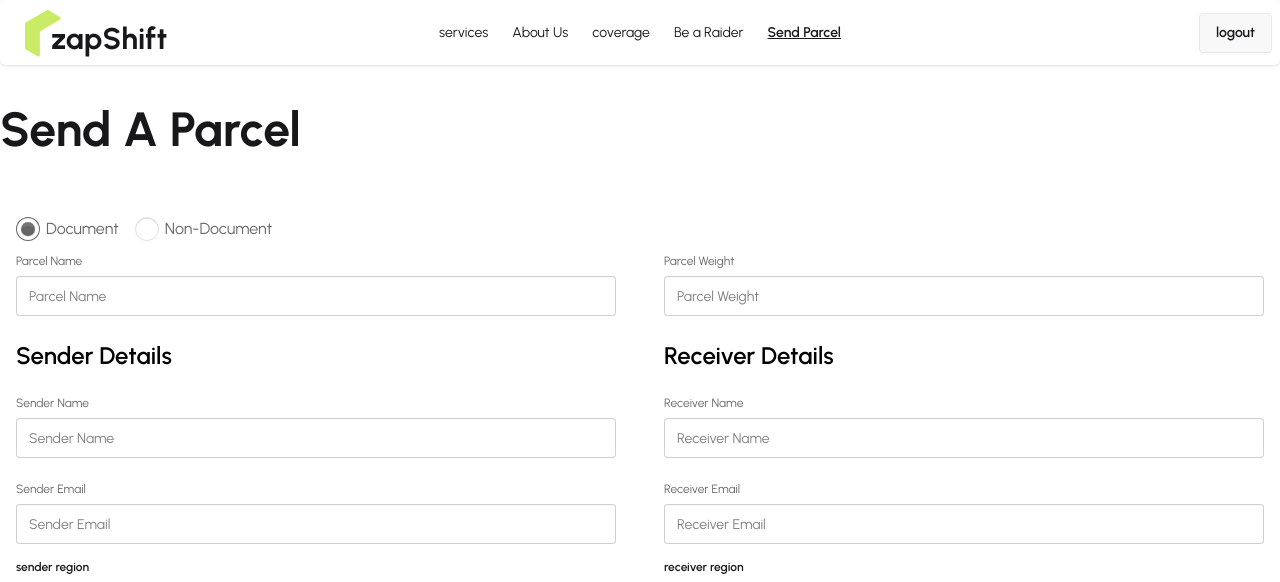
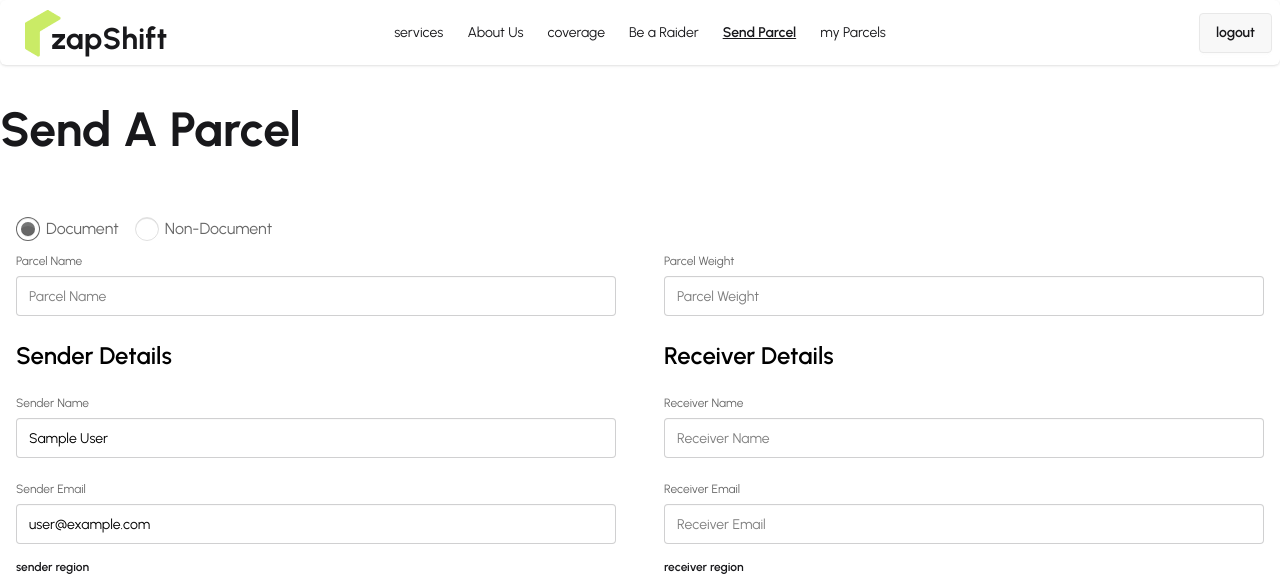
Before and after one commit to jahidul2025/zap-shift-client, a React (Vite) app: page /send-parcel in a window 1280 px wide. Shown: the top 582 px of the page. Built offline with nearby package versions, Linux system fonts and the light colour scheme; no server answers; sample sign-in values are in the browser's storage.

Commit message:
Add React Query and implement dashboard layout with MyParcels page

```diff
--- a/package.json
+++ b/package.json
@@ -12,6 +12,7 @@
   "dependencies": {
     "@tailwindcss/postcss": "^4.2.4",
     "@tailwindcss/vite": "^4.2.4",
+    "@tanstack/react-query": "^5.100.11",
     "axios": "^1.16.0",
     "firebase": "^12.12.1",
     "leaflet": "^1.9.4",
--- /dev/null
+++ b/src/hooks/useAxioesSecure.jsx
@@ -0,0 +1,10 @@
+import axios from "axios";
+
+const AxiosSecure = axios.create({
+    baseURL: 'http://localhost:3000'
+})
+const useAxiosSecure = () => {
+    return AxiosSecure;
+};
+
+export default useAxiosSecure;
--- /dev/null
+++ b/src/layouts/DashBoardLayout.jsx
@@ -0,0 +1,55 @@
+import { Link, NavLink, Outlet } from "react-router";
+import { TbTruckDelivery } from "react-icons/tb";
+
+
+const DashBoardLayout = () => {
+    return <div className="drawer lg:drawer-open max-w-7xl mx-auto">
+        <input id="my-drawer-4" type="checkbox" className="drawer-toggle" />
+        <div className="drawer-content">
+            {/* Navbar */}
+            <nav className="navbar w-full bg-base-300">
+                <label  htmlFor="my-drawer-4" aria-label="open sidebar" className="btn btn-square btn-ghost">
+                    {/* Sidebar toggle icon */}
+                    <svg xmlns="http://www.w3.org/2000/svg" viewBox="0 0 24 24" strokeLinejoin="round" strokeLinecap="round" strokeWidth="2" fill="none" stroke="currentColor" className="my-1.5 inline-block size-4"><path d="M4 4m0 2a2 2 0 0 1 2 -2h12a2 2 0 0 1 2 2v12a2 2 0 0 1 -2 2h-12a2 2 0 0 1 -2 -2z"></path><path d="M9 4v16"></path><path d="M14 10l2 2l-2 2"></path></svg>
+                </label>
+                <div className="px-4">Zap Shift Dashboard</div>
+            </nav>
+            {/* Page content here */}
+            <Outlet></Outlet>
+        </div>
+
+        <div className="drawer-side is-drawer-close:overflow-visible">
+            <label  htmlFor="my-drawer-4" aria-label="close sidebar" className="drawer-overlay"></label>
+            <div className="flex min-h-full flex-col items-start bg-base-200 w-64">
+                {/* Sidebar content here */}
+                <ul className="menu w-full grow">
+                    {/* List item */}
+                    <li>
+                        <Link to='/' className="is-drawer-close:tooltip is-drawer-close:tooltip-right" data-tip="Homepage">
+                            {/* Home icon */}
+                            <svg xmlns="http://www.w3.org/2000/svg" viewBox="0 0 24 24" strokeLinejoin="round" strokeLinecap="round" strokeWidth="2" fill="none" stroke="currentColor" className="my-1.5 inline-block size-4"><path d="M15 21v-8a1 1 0 0 0-1-1h-4a1 1 0 0 0-1 1v8"></path><path d="M3 10a2 2 0 0 1 .709-1.528l7-5.999a2 2 0 0 1 2.582 0l7 5.999A2 2 0 0 1 21 10v9a2 2 0 0 1-2 2H5a2 2 0 0 1-2-2z"></path></svg>
+                            <span>Homepage</span>
+                        </Link>
+                    </li>
+
+                    {/* our dashboard links */}
+                    <li>
+                        <NavLink className="is-drawer-close:tooltip is-drawer-close:tooltip-right" data-tip="myParcels" to='/dashboard/my-parcels' >
+                        <TbTruckDelivery />
+                        <span className="is-drawer-close:hidden">My Parcels</span></NavLink>
+                    </li>
+                    {/* List item */}
+                    <li>
+                        <button className="is-drawer-close:tooltip is-drawer-close:tooltip-right" data-tip="Settings">
+                            {/* Settings icon */}
+                            <svg xmlns="http://www.w3.org/2000/svg" viewBox="0 0 24 24" strokeLinejoin="round" strokeLinecap="round" strokeWidth="2" fill="none" stroke="currentColor" className="my-1.5 inline-block size-4"><path d="M20 7h-9"></path><path d="M14 17H5"></path><circle cx="17" cy="17" r="3"></circle><circle cx="7" cy="7" r="3"></circle></svg>
+                            <span className="is-drawer-close:hidden">Settings</span>
+                        </button>
+                    </li>
+                </ul>
+            </div>
+        </div>
+    </div>;
+};
+
+export default DashBoardLayout;
--- a/src/main.jsx
+++ b/src/main.jsx
@@ -1,14 +1,19 @@
 import { StrictMode } from 'react'
 import { createRoot } from 'react-dom/client'
 import { RouterProvider } from "react-router/dom";
+import { QueryClient, QueryClientProvider } from '@tanstack/react-query';
 import './index.css'
 import { router } from './routes/Router';
 import AuthProvider from './contexts/AuthContext/AuthProvider';
 
+const queryClient = new QueryClient()
+
 createRoot(document.getElementById('root')).render(
   <StrictMode>
-    <AuthProvider>
-      <RouterProvider router={router} />
-    </AuthProvider>
+    <QueryClientProvider client={queryClient}>
+      <AuthProvider>
+        <RouterProvider router={router} />
+      </AuthProvider>
+    </QueryClientProvider>
   </StrictMode>,
 )
--- /dev/null
+++ b/src/pages/Dashboard/Myparcels/MyParcels.jsx
@@ -0,0 +1,25 @@
+import { useQuery } from "@tanstack/react-query";
+import UseAuth from "../../../hooks/UseAuth";
+import useAxiosSecure from "../../../hooks/useAxioesSecure";
+
+const MyParcels = () => {
+    const { user } = UseAuth();
+    const axiosSecure = useAxiosSecure();
+
+    const { data: parcels =[] } = useQuery({
+        queryKey: ['myParcels', user?.email],
+        queryFn: async () => {
+            const res = await axiosSecure.get(`/parcels?email=${user.email}`)
+            return res.data;
+        }
+    });
+
+
+    return (
+        <div>
+            <h1>all of my parcels : {parcels.length}</h1>
+        </div>
+    );
+};
+
+export default MyParcels;
--- a/src/pages/SendParcel/SendParsel.jsx
+++ b/src/pages/SendParcel/SendParsel.jsx
@@ -1,10 +1,19 @@
 import { useForm, useWatch } from "react-hook-form";
 import { useLoaderData } from "react-router";
 import Swal from "sweetalert2";
+import useAxiosSecure from "../../hooks/useAxioesSecure";
+import UseAuth from "../../hooks/UseAuth";
 
 const SendParcel = () => {
 
-    const { register, handleSubmit, control, formState: { errors } } = useForm();
+    const { register, handleSubmit, control,
+        // formState: { errors }
+    } = useForm();
+    const { user } = UseAuth();
+    const axiosSecure = useAxiosSecure();
+
+
+
     const warehouseCenters = useLoaderData();
     const regionsDuplicate = warehouseCenters.map(c => c.region);
     const regions = [...new Set(regionsDuplicate)];
@@ -53,11 +62,25 @@ const SendParcel = () => {
             cancelButtonColor: "#d33",
             confirmButtonText: "I Agree"
         }).then((result) => {
-            if (result.isConfirmed) Swal.fire({
-                title: "Deleted!",
-                text: "Your file has been deleted.",
-                icon: "success"
-            });
+            if (result.isConfirmed) {
+                axiosSecure.post('/parcels', data)
+                    .then(res => {
+                        console.log('after saving the parcel', res.data);
+                        // Swal.fire({
+                        //     title: "Success!",
+                        //     text: "Your parcel has been sent.",
+                        //     icon: "success"
+                        // });
+                    })
+                // .catch(err => {
+                //     console.log(err);
+                //     Swal.fire({
+                //         title: "Error!",
+                //         text: "Failed to send parcel.",
+                //         icon: "error"
+                //     });
+                // });
+            }
         });
 
     }
@@ -95,10 +118,14 @@ const SendParcel = () => {
                         <h3 className="text-2xl font-semibold mt-4">Sender Details</h3>
                         {/* sender Name */}
                         <label className="label mt-4 ">Sender Name</label>
-                        <input type="text" className="input w-full" {...register('senderName')} placeholder="Sender Name" />
+                        <input type="text" className="input w-full" {...register('senderName')}
+                        defaultValue={user?.displayName}
+                        placeholder="Sender Name" />
                         {/* sender email */}
                         <label className="label mt-4 ">Sender Email</label>
-                        <input type="email" className="input w-full" {...register('senderEmail')} placeholder="Sender Email" />
+                        <input type="email" className="input w-full" {...register('senderEmail')}
+                        defaultValue={user?.email}
+                        placeholder="Sender Email" />
 
                         {/* sender region */}
                         <fieldset className="fieldset">
--- a/src/pages/Shared/Navbar/Navbar.jsx
+++ b/src/pages/Shared/Navbar/Navbar.jsx
@@ -3,6 +3,8 @@ import Logo from "../../../components/Logo/Logo";
 import UseAuth from "../../../hooks/UseAuth";
 
 const Navbar = () => {
+    const { user, logOut } = UseAuth();
+
     const links = <>
         {/* <li><NavLink to='/'>Home</NavLink></li> */}
         <li><NavLink to='services'>services</NavLink></li>
@@ -10,9 +12,13 @@ const Navbar = () => {
         <li><NavLink to='coverage'>coverage</NavLink></li>
         <li><NavLink to='raider'>Be a Raider</NavLink></li>
         <li><NavLink to='send-parcel'>Send Parcel</NavLink></li>
+
+        {
+            user && <>
+                <li><NavLink to='/dashboard/my-parcels'>my Parcels</NavLink></li>
+            </>
+        }
     </>
-
-    const { user, logOut } = UseAuth();
 
     const handleLogout = () => {
         logOut()
--- a/src/routes/Router.jsx
+++ b/src/routes/Router.jsx
@@ -15,6 +15,8 @@ import Register from "../pages/Auth/Register/Register";
 import PrivetRoute from "./PrivetRoute";
 import Raider from "../pages/Raider/Raider";
 import SendParcel from "../pages/SendParcel/SendParsel";
+import DashBoardLayout from "../layouts/DashBoardLayout";
+import MyParcels from "../pages/Dashboard/Myparcels/Myparcels";
 
 export const router = createBrowserRouter([
   {
@@ -84,5 +86,15 @@ export const router = createBrowserRouter([
         Component: Register
       }
     ]
+  },
+  {
+    path: 'dashboard',
+    element: <PrivetRoute><DashBoardLayout></DashBoardLayout></PrivetRoute>,
+    children: [
+      {
+        path:'my-parcels',
+        Component: MyParcels
+      }
+    ]
   }
 ]);
```
Also changed, not shown: 1 other file (tests, documents, lock files or other folders).
